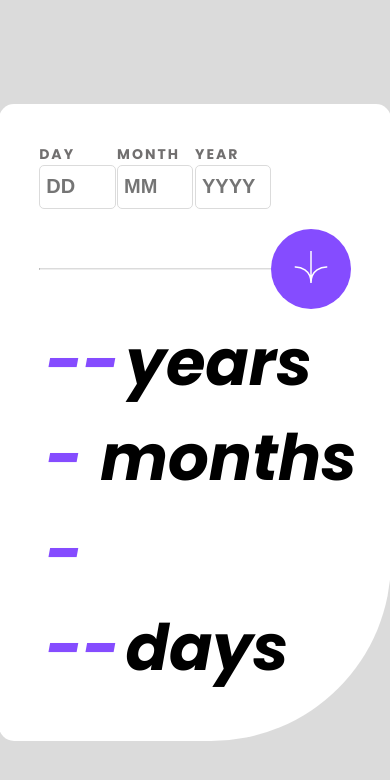
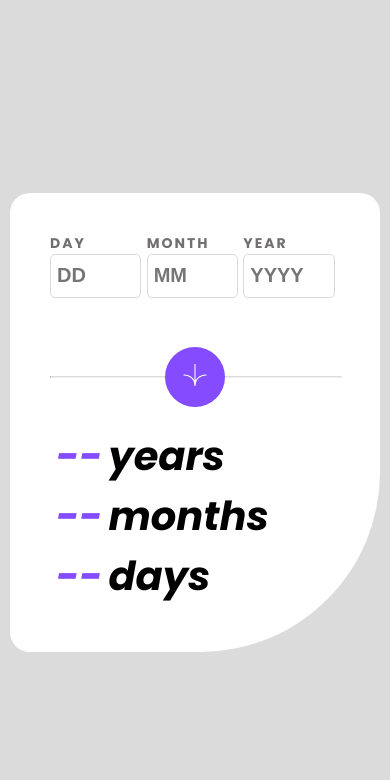
Before and after one commit to David-Chazoule/age-calculator, a React (Create React App) app in the folder age-calculator/: page / in a window 390 px wide. Shown: the top 780 px of the page. Built offline with nearby package versions, Linux system fonts and the light colour scheme.

Commit message:
responsive design, cleaning code,comment code

```diff
--- a/age-calculator/src/components/Birthday.jsx
+++ b/age-calculator/src/components/Birthday.jsx
@@ -18,8 +18,11 @@ function Birthday() {
   const [isCalculed, setIsCalculted] = useState(false);
   const [errors, setErrors] = useState({ day: "", month: "", year: "" });
 
+  // get the current date
   const dateToday = new Date();
+  //create a new date object with data recorded by the user
   const birthDate = new Date(years, months - 1, days);
+
 
 
   const handleSubmit = (e) => {
@@ -39,8 +42,22 @@ function Birthday() {
       return;
     }
 
-    calculAge(dateToday,birthDate,setYearsResult,setMonthResult,setDaysResult);
+    calculAge(
+      dateToday,
+      birthDate,
+      setYearsResult,
+      setMonthResult,
+      setDaysResult
+    );
     setIsCalculted(true);
+  };
+
+  //this function only authorizes the writing of numbers
+  const handleNumericInput = (e, setState) => {
+    const value = e.target.value;
+
+    const numericValue = value.replace(/\D/g, "");
+    setState(numericValue);
   };
 
   return (
@@ -56,10 +73,12 @@ function Birthday() {
                 className={errors.day ? "error-input" : ""}
                 value={days}
                 maxLength="2"
-                onChange={(e) => setDays(e.target.value)}
                 placeholder="DD"
+                onChange={(e) => handleNumericInput(e, setDays)}
               />
-              {errors.day && <p className="error">{errors.day}</p>}
+              <div className="box-error">
+                {errors.day && <p className="error">{errors.day}</p>}
+              </div>
             </span>
             <span>
               <label className={errors.month ? "error-label" : ""}>MONTH</label>
@@ -70,9 +89,11 @@ function Birthday() {
                 value={months}
                 maxLength="2"
                 placeholder="MM"
-                onChange={(e) => setMonths(e.target.value)}
+                onChange={(e) => handleNumericInput(e, setMonths)}
               />
-              {errors.month && <p className="error">{errors.month}</p>}
+              <div className="box-error">
+                {errors.month && <p className="error">{errors.month}</p>}
+              </div>
             </span>
             <span>
               <label className={errors.year ? "error-label" : ""}>YEAR</label>
@@ -82,10 +103,12 @@ function Birthday() {
                 className={errors.year ? "error-input" : ""}
                 value={years}
                 maxLength="4"
-                onChange={(e) => setYears(e.target.value)}
                 placeholder="YYYY"
+                onChange={(e) => handleNumericInput(e, setYears)}
               />
-              {errors.year && <p className="error">{errors.year}</p>}
+              <div className="box-error">
+                {errors.year && <p className="error">{errors.year}</p>}
+              </div>
             </span>
           </div>
           <div className="seperate-btn-box">
--- a/age-calculator/src/components/outils/Calcul.jsx
+++ b/age-calculator/src/components/outils/Calcul.jsx
@@ -1,4 +1,13 @@
- export const calculAge = ( dateToday, birthDate,setYearsResult,setMonthResult,setDaysResult) => {
+
+//function which calculates the age, in year, month and day of the user
+
+export const calculAge = (
+  dateToday,
+  birthDate,
+  setYearsResult,
+  setMonthResult,
+  setDaysResult
+) => {
   const yearToday = dateToday.getFullYear();
   const monthToday = dateToday.getMonth();
   const dayToday = dateToday.getDate();
--- a/age-calculator/src/components/outils/Error.jsx
+++ b/age-calculator/src/components/outils/Error.jsx
@@ -1,4 +1,3 @@
-
 // Function to validate the 'day' input
 export const validateDay = (
   days,
--- a/age-calculator/src/styles/components/_birthday.scss
+++ b/age-calculator/src/styles/components/_birthday.scss
@@ -5,14 +5,22 @@
   max-width: 70vh;
   font-family: $font;
   padding: 2.5rem;
-  border-radius: 15px 15px 180px 15px;
+  border-radius: 20px 20px 180px 20px;
   margin: 10px;
+
+  @media screen and (max-width: 700px) {
+    padding: 2.5rem, 0.5rem;
+  }
 
   .age_form {
     form {
       div {
         display: grid;
         grid-template-columns: repeat(4, 1fr);
+
+        @media screen and (max-width: 700px) {
+          grid-template-columns: repeat(3, 1fr);
+        }
         span {
           display: flex;
           flex-direction: column;
@@ -23,7 +31,7 @@
             color: $Smokeygrey;
           }
 
-          .error-label{
+          .error-label {
             color: $lightred;
           }
 
@@ -36,6 +44,7 @@
             border-radius: 5px;
             padding: 6px;
             cursor: pointer;
+            color: $Offblack;
 
             &:hover {
               border: 1px solid $purple;
@@ -44,12 +53,29 @@
             &:focus {
               border: 1px solid $purple;
               outline: none;
+              background-color: $White;
             }
           }
 
-          .error-input{
+          .error-input {
             border: 1px solid $lightred;
-           }
+          }
+
+          .box-error {
+            width: 100%;
+            display: flex;
+            height: 10px;
+            text-align: center;
+
+            .error {
+              color: $lightred;
+              font-size: 12px;
+
+              @media screen and (max-width: 700px) {
+                font-size: 10px;
+              }
+            }
+          }
         }
       }
     }
@@ -62,9 +88,17 @@
       align-items: center;
       justify-content: center;
 
+      @media screen and (max-width: 700px) {
+        display: flex;
+        width: 100%;
+        position: relative;
+        margin-top: 60px;
+      }
+
       .hr-box {
         width: 100%;
         grid-column: 1/5;
+
         hr {
           border-top: 1px solid $Lightgrey;
           width: 100%;
@@ -74,6 +108,14 @@
       .btn-box {
         grid-column: 5/6;
         display: flex;
+
+        @media screen and (max-width: 700px) {
+          position: absolute;
+          top: 50%;
+          left: 50%;
+          transform: translate(-50%, -50%);
+          grid-column: none;
+        }
 
         button {
           border-radius: 50%;
@@ -91,6 +133,11 @@
           img {
             width: 50%;
           }
+
+          @media screen and (max-width: 700px) {
+            width: 60px;
+            height: 60px;
+          }
         }
       }
     }
@@ -102,6 +149,10 @@
     flex-direction: column;
     font-family: $fontItalic;
     margin: 6px;
+
+    @media screen and (max-width: 700px) {
+      margin-top: 40px;
+    }
     span {
       display: flex;
       margin: 0;
@@ -109,19 +160,20 @@
         font-size: 4em;
         margin: 0 6px 0 0;
         color: $purple;
+
+        @media screen and (max-width: 700px) {
+          font-size: 2.5em;
+        }
       }
 
       .unit {
         font-size: 4em;
         margin: 0;
+
+        @media screen and (max-width: 700px) {
+          font-size: 2.5em;
+        }
       }
     }
   }
-
-  .error{
-    color: $lightred;
-    font-size: 12px ;
-  }
-
-
 }
```
